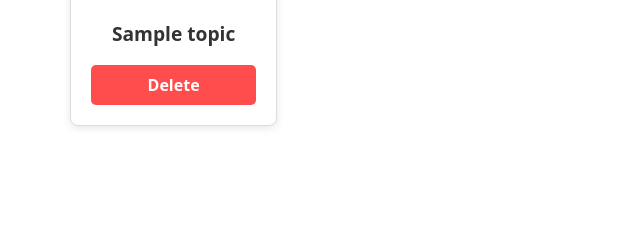
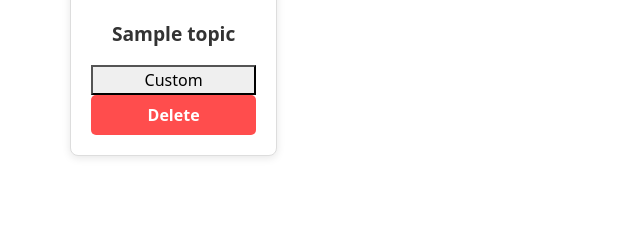
Before and after one commit to slhomles/English-Flashcards-Web-App-with-Django, a Django app: template flashcards/templates/topics.html in a window 1280 px wide. Shown: the part 251-491 px from the top of the page, without its empty margins (0-640 px from the left). Run offline with Django 4.2, Linux system fonts and the light colour scheme; the template is opened without the code that fills it: most values are stand-ins (such as "Sample title", 1, 10 or a date in 2020).

Commit message:
Not important

```diff
--- a/flashcards/templates/topic_detail.html
+++ b/flashcards/templates/topic_detail.html
@@ -20,6 +20,7 @@
                             <span class="word-title">{{ word.front }}</span>
                         </div>
                     </a>
+                    <button class="custom" onclick="window.location.href='{% url 'custom_flashcard' word.id_flashcard %}';">Custom</button>
                     <button class="btn btn-danger" onclick="openDeleteDialog('{{ word.id_flashcard }}');">Delete</button>
                 </div>
 
--- a/flashcards/templates/topics.html
+++ b/flashcards/templates/topics.html
@@ -19,6 +19,7 @@
                         <span>{{ topic.name_topic }}</span>
                     </div>
                 </a>
+                <button class="custom" onclick="window.location.href='{% url 'custom_topic' topic.id_topic %}';">Custom</button>
                 <button class="btn btn-danger" onclick="openDeleteDialog('{{ topic.id_topic }}');">Delete</button>
             </div>
 
```
